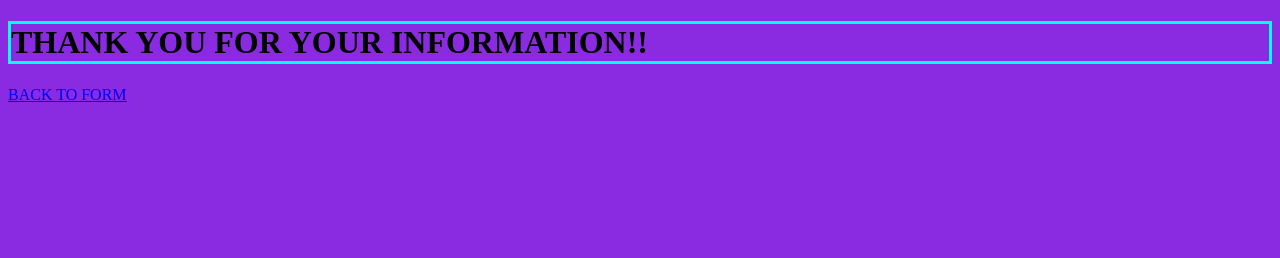
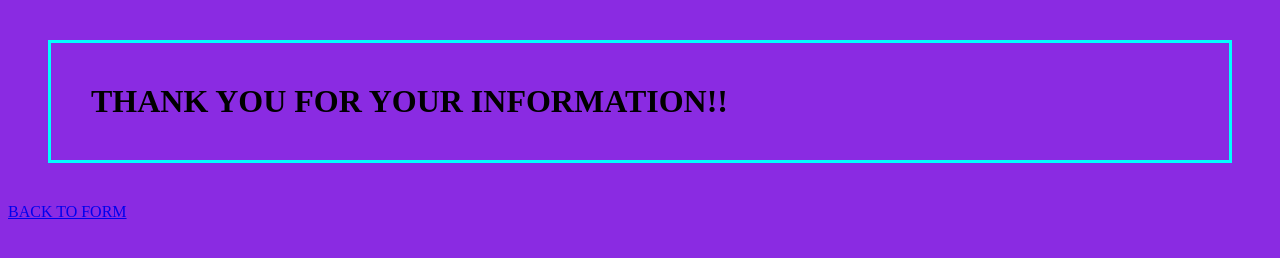
Before and after one commit to gerardotrej/site, a plain HTML site: page contact2.html in a window 1280 px wide. Drawn offline with Linux system fonts and the light colour scheme.

Commit message:
modified the html

```diff
--- a/contact.css
+++ b/contact.css
@@ -11,4 +11,8 @@
  .message {
     border: solid;
     border-color: aqua;
+    margin:40px;
+    padding: 40px;
+    justify-content: center;
+
  }
--- a/contact.html
+++ b/contact.html
@@ -6,7 +6,7 @@
     <meta name="viewport" content="width=device-width, initial-scale=1.0">
     <title>Document</title>
     <link rel="stylesheet" href="contact.css">
-    <link rel="html" href="http://127.0.0.1:3000\coursework\block09\site\contact2.html">
+
 
 
 </head>
@@ -15,8 +15,8 @@
     <h1 class="title">ENTER YOUR INFORMATION</h1>
 
     <!--information-->
+    <form action="contact2.html" method="GET">
 
-<form action="contact2.html" method="GET">
     <div class="info">
     <label for="fname">FIRST NAME:</label></br>
     <input type="text" id="fname" name="FIRST NAME"></br>
@@ -27,8 +27,8 @@
     <label for="date">DATE:</label></br>
     <input type="date" id="date"></br>
     <input type="submit" value="submit">
-</form>
     </div>
+    </form>
 
 </body>
 </html>
--- a/contact2.html
+++ b/contact2.html
@@ -6,7 +6,7 @@
     <meta name="viewport" content="width=device-width, initial-scale=1.0">
     <title>Document</title>
     <link rel="stylesheet" href="contact.css">
-    <link rel="html" href="http://127.0.0.1:3000\coursework\block09\site\contact.html>
+    <link rel="html" href="http://127.0.0.1:3000\coursework\block09\site\contact.html">
 </head>
 <body>
     <h1 class="message">THANK YOU FOR YOUR INFORMATION!!</h1>
```
Also changed, not shown: contact2.css (deleted).
